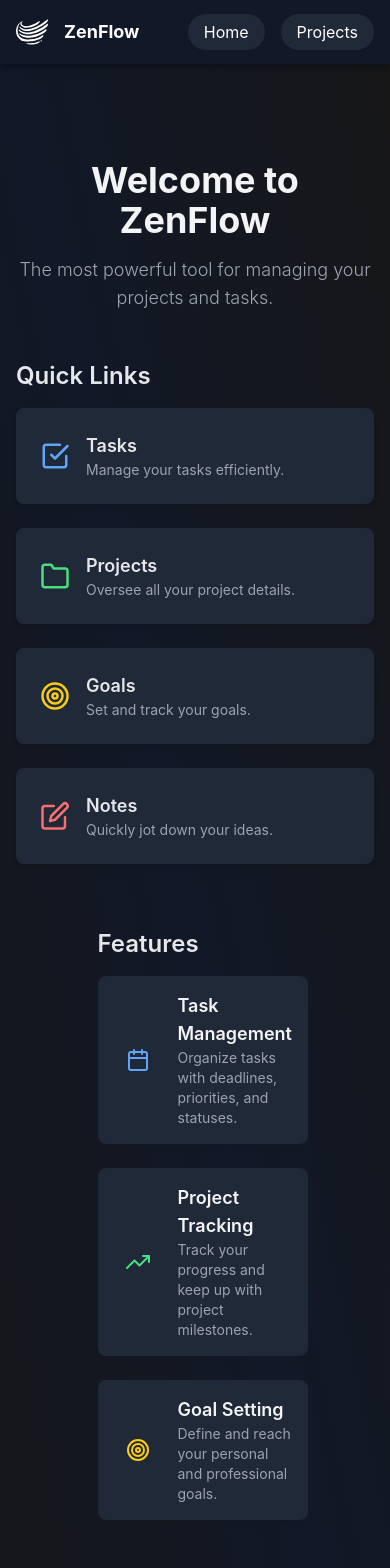
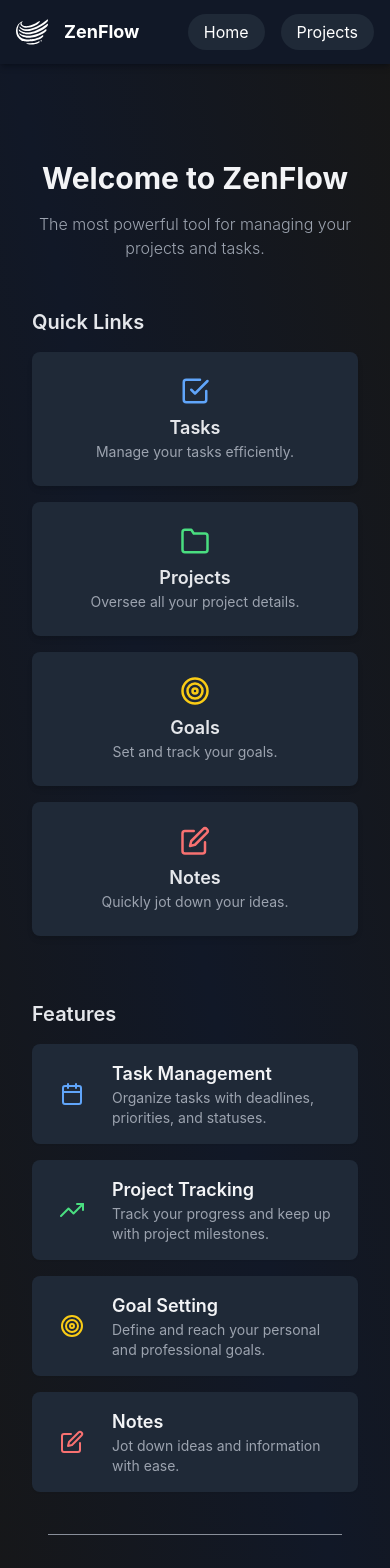
Before and after one commit to PenguScript/task-app, a React (Vite) app: page / in a window 390 px wide. Shown: the top 1568 px of the page. Built offline with nearby package versions, Linux system fonts and the light colour scheme.

Commit message:
Refactor Home component layout and styles; enhance responsiveness and add Divider for better section separation

```diff
--- a/src/components/home/home.tsx
+++ b/src/components/home/home.tsx
@@ -8,59 +8,56 @@ import {
 } from "react-icons/fi";
 import TestimonialSlider from "./TestimonialSlider";
 import React from "react";
-
+import Divider from "@mui/material/Divider"
 
 export const Home = React.memo(() => {
   return (
     <div className="container mx-auto px-4 py-8">
       {/* Hero Section */}
-      <section className="text-center lg:text-left mt-16">
-        <h1 className="text-4xl font-bold text-gray-100">Welcome to ZenFlow</h1>
-        <p className="mt-4 text-lg font-light text-gray-400">
+      <section className="text-center lg:text-left mt-16 px-4">
+        <h1 className="text-3xl md:text-4xl font-bold text-gray-100">
+          Welcome to ZenFlow
+        </h1>
+        <p className="mt-4 text-base md:text-lg font-light text-gray-400">
           The most powerful tool for managing your projects and tasks.
         </p>
       </section>
+
       {/* Quick Links Section */}
-      <section className="mt-12">
-        <h2 className="text-2xl font-semibold mb-4 text-gray-200">
+      <section className="mt-12 px-4">
+        <h2 className="text-xl md:text-2xl font-semibold mb-4 text-gray-200">
           Quick Links
         </h2>
-        <div className="grid grid-cols-1 sm:grid-cols-2 lg:grid-cols-4 gap-6">
-          {/* Card 1: Tasks */}
-          <div className="bg-gray-800 hover:bg-gray-700 p-6 rounded-lg shadow-md text-gray-200 flex flex-row items-center space-x-4 transition-colors duration-200">
+        <div className="grid grid-cols-1 sm:grid-cols-2 lg:grid-cols-4 gap-4 md:gap-6">
+          {/* Quick Links Cards */}
+          <div className="bg-gray-800 hover:bg-gray-700 p-6 rounded-lg shadow-md text-gray-200 flex flex-col items-center md:flex-row md:items-center space-y-2 md:space-y-0 md:space-x-4 transition-colors duration-200">
             <FiCheckSquare className="text-3xl text-blue-400" />
-            <div>
+            <div className="text-center md:text-left">
               <h3 className="text-lg font-semibold">Tasks</h3>
               <p className="text-sm text-gray-400">
                 Manage your tasks efficiently.
               </p>
             </div>
           </div>
-
-          {/* Card 2: Projects */}
-          <div className="bg-gray-800 p-6 rounded-lg shadow-md text-gray-200 flex flex-row items-center space-x-4 hover:bg-gray-700 transition-colors duration-200">
+          <div className="bg-gray-800 hover:bg-gray-700 p-6 rounded-lg shadow-md text-gray-200 flex flex-col items-center md:flex-row md:items-center space-y-2 md:space-y-0 md:space-x-4 transition-colors duration-200">
             <FiFolder className="text-3xl text-green-400" />
-            <div>
+            <div className="text-center md:text-left">
               <h3 className="text-lg font-semibold">Projects</h3>
               <p className="text-sm text-gray-400">
                 Oversee all your project details.
               </p>
             </div>
           </div>
-
-          {/* Card 3: Goals */}
-          <div className="bg-gray-800 p-6 rounded-lg shadow-md text-gray-200 flex flex-row items-center space-x-4 hover:bg-gray-700 transition-colors duration-200">
+          <div className="bg-gray-800 hover:bg-gray-700 p-6 rounded-lg shadow-md text-gray-200 flex flex-col items-center md:flex-row md:items-center space-y-2 md:space-y-0 md:space-x-4 transition-colors duration-200">
             <FiTarget className="text-3xl text-yellow-400" />
-            <div>
+            <div className="text-center md:text-left">
               <h3 className="text-lg font-semibold">Goals</h3>
               <p className="text-sm text-gray-400">Set and track your goals.</p>
             </div>
           </div>
-
-          {/* Card 4: Notes */}
-          <div className="bg-gray-800 p-6 rounded-lg shadow-md text-gray-200 flex flex-row items-center space-x-4 hover:bg-gray-700 transition-colors duration-200">
+          <div className="bg-gray-800 hover:bg-gray-700 p-6 rounded-lg shadow-md text-gray-200 flex flex-col items-center md:flex-row md:items-center space-y-2 md:space-y-0 md:space-x-4 transition-colors duration-200">
             <FiEdit className="text-3xl text-red-400" />
-            <div>
+            <div className="text-center md:text-left">
               <h3 className="text-lg font-semibold">Notes</h3>
               <p className="text-sm text-gray-400">
                 Quickly jot down your ideas.
@@ -69,13 +66,14 @@ export const Home = React.memo(() => {
           </div>
         </div>
       </section>
+
       {/* Features Section */}
-      <div className="flex flex-col items-center">
-        <section className="mt-16 w-[50vw] flex-grow">
-          <h2 className="text-2xl font-semibold mb-4 text-gray-200">
+      <div className="flex flex-col items-center px-4">
+        <section className="mt-16 w-full">
+          <h2 className="text-xl md:text-2xl font-semibold mb-4 text-gray-200">
             Features
           </h2>
-          <div className="grid grid-rows-1 gap-6">
+          <div className="grid grid-cols-1 sm:grid-cols-2 gap-4 md:gap-6">
             {/* Feature Cards */}
             <div className="flex items-center transition-all ease-in-out duration-200 hover:scale-105 bg-gray-800 hover:bg-gray-700 p-4 rounded-lg shadow-sm">
               <div className="flex-shrink-0 w-12 h-12 text-blue-400 rounded-full flex items-center justify-center text-2xl">
@@ -116,15 +114,30 @@ export const Home = React.memo(() => {
                 </p>
               </div>
             </div>
+            {/* Notes Feature Card */}
+            <div className="flex items-center transition-all ease-in-out duration-200 hover:scale-105 bg-gray-800 hover:bg-gray-700 p-4 rounded-lg shadow-sm">
+              <div className="flex-shrink-0 w-12 h-12 text-red-400 rounded-full flex items-center justify-center text-2xl">
+                <FiEdit />
+              </div>
+              <div className="ml-4">
+                <h3 className="text-lg font-semibold text-gray-100">
+                  Notes
+                </h3>
+                <p className="text-sm text-gray-400">
+                  Jot down ideas and information with ease.
+                </p>
+              </div>
+            </div>
           </div>
         </section>
 
-
-        <section className="mt-16 flex-grow">
-          <h2 className="text-2xl font-semibold mb-4 text-gray-200">
+        <Divider sx={{bgcolor: "rgb(156, 163, 175)", my: "5vh"}} aria-hidden="true" variant="middle" flexItem />
+        {/* Testimonials Section */}
+        <section className="mt-8 w-full flex-col flex justify-center">
+          <h2 className="text-xl text-center md:text-2xl font-semibold mb-4 text-gray-200">
             Testimonials
           </h2>
-          <div className="w-[50vw]">
+          <div className="w-full md:w-[50vw] mx-auto">
             <TestimonialSlider />
           </div>
         </section>
```
